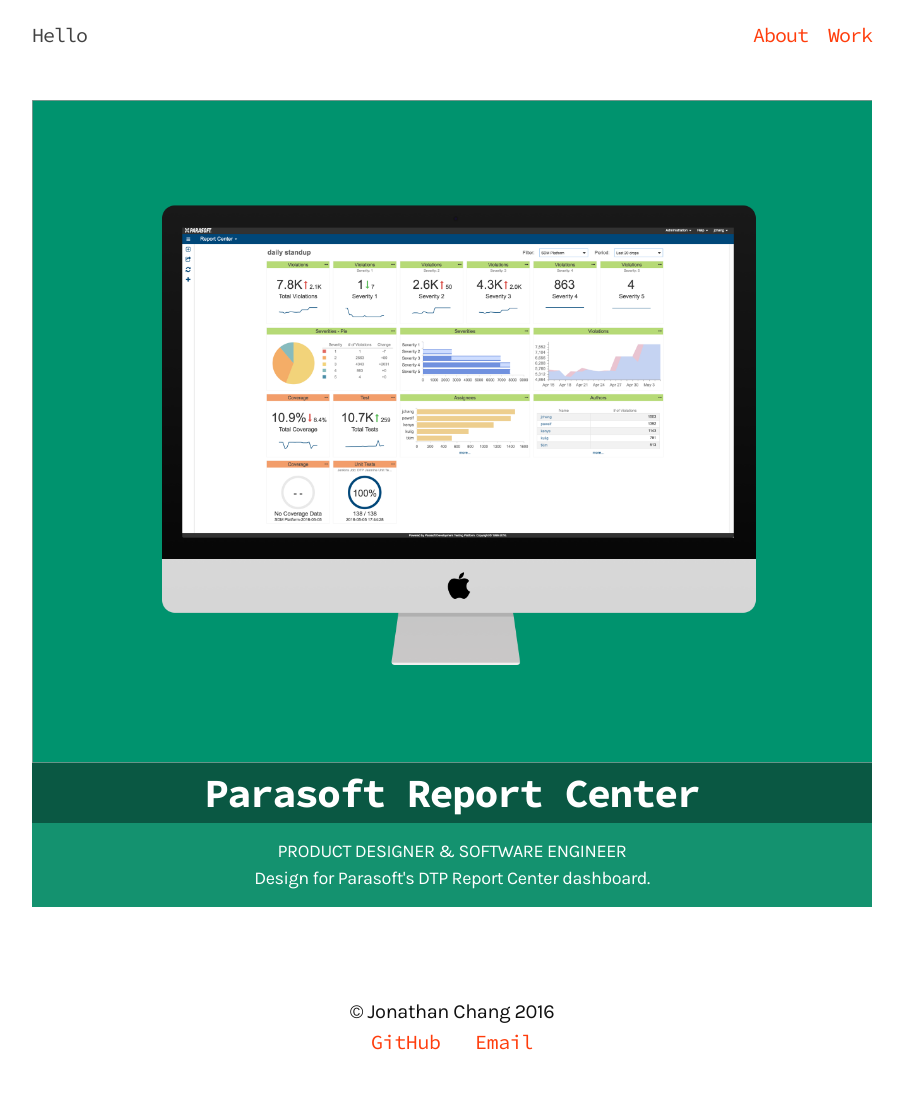
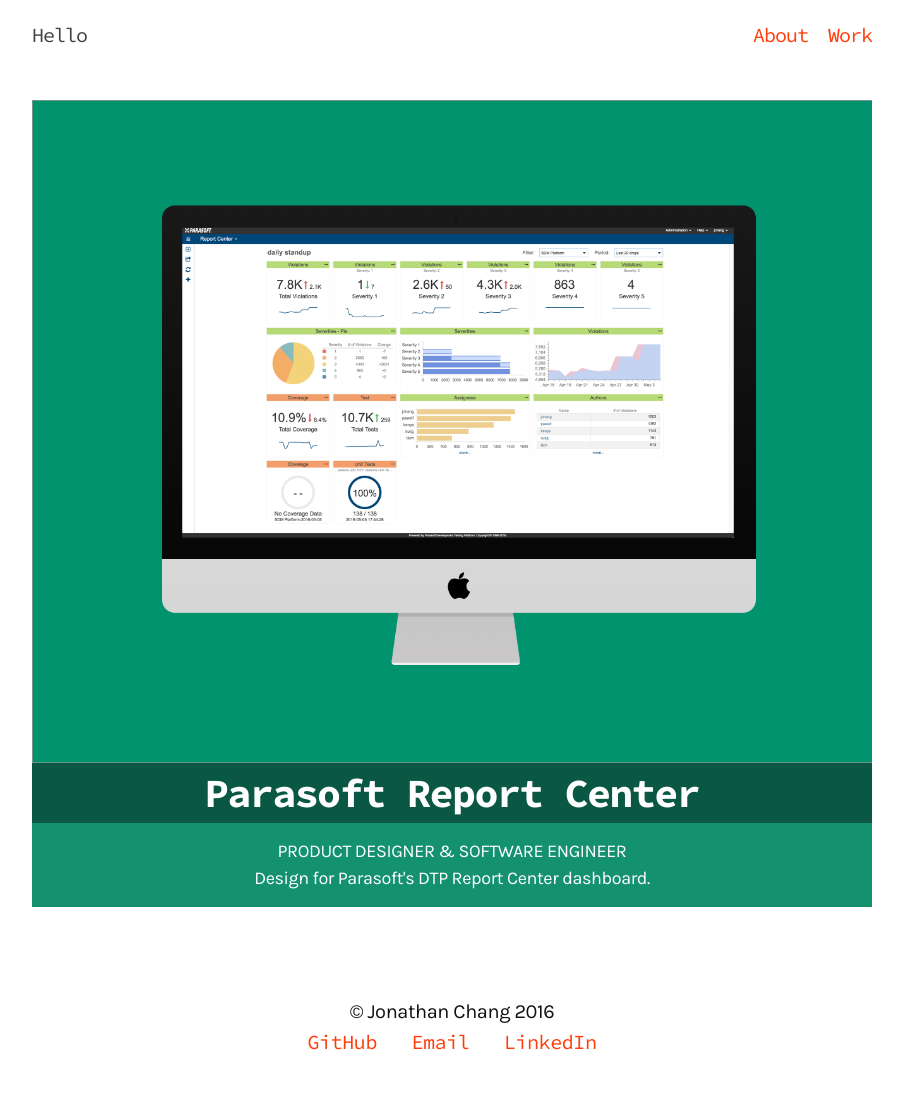
Before and after one commit to dotheygandalf/portfolio, a Jekyll site: the page built from work.md, in a window 1280 px wide. Shown: the whole page, without its empty margins (188-1091 px from the left). Built offline with Jekyll 4.4.1, drawn with Linux system fonts in a browser that asks for light colours.

Commit message:
add linked in to footer

```diff
--- a/_includes/footer.html
+++ b/_includes/footer.html
@@ -11,6 +11,9 @@
       <li>
         <a href="mailto:prancingwithponies@live.com" target="_blank">Email</a>
       </li>
+      <li>
+        <a href="https://www.linkedin.com/in/jonathan-chang-0585294b" target="_blank">LinkedIn</a>
+      </li>
     </p>
 
   </div>
```
